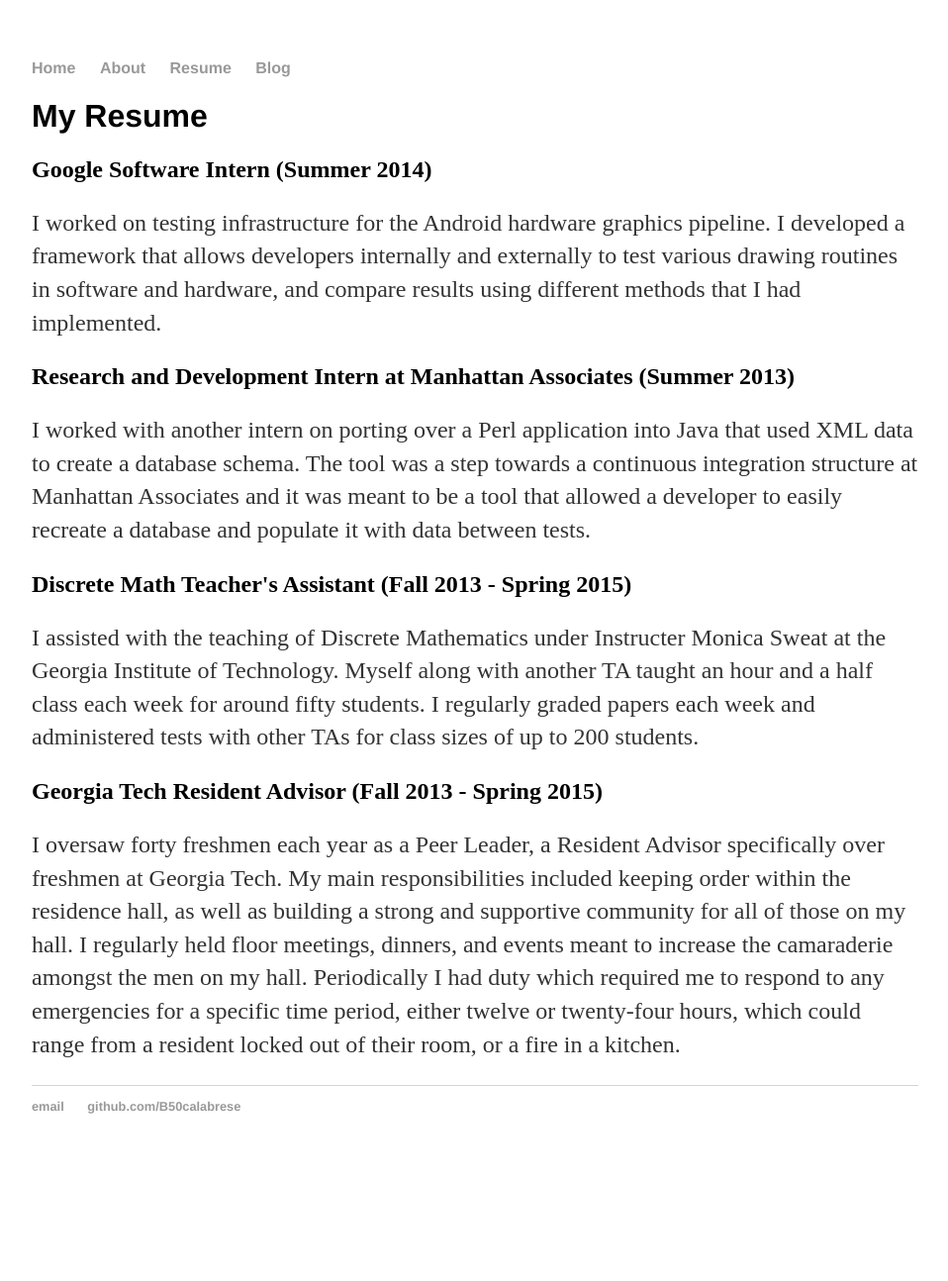
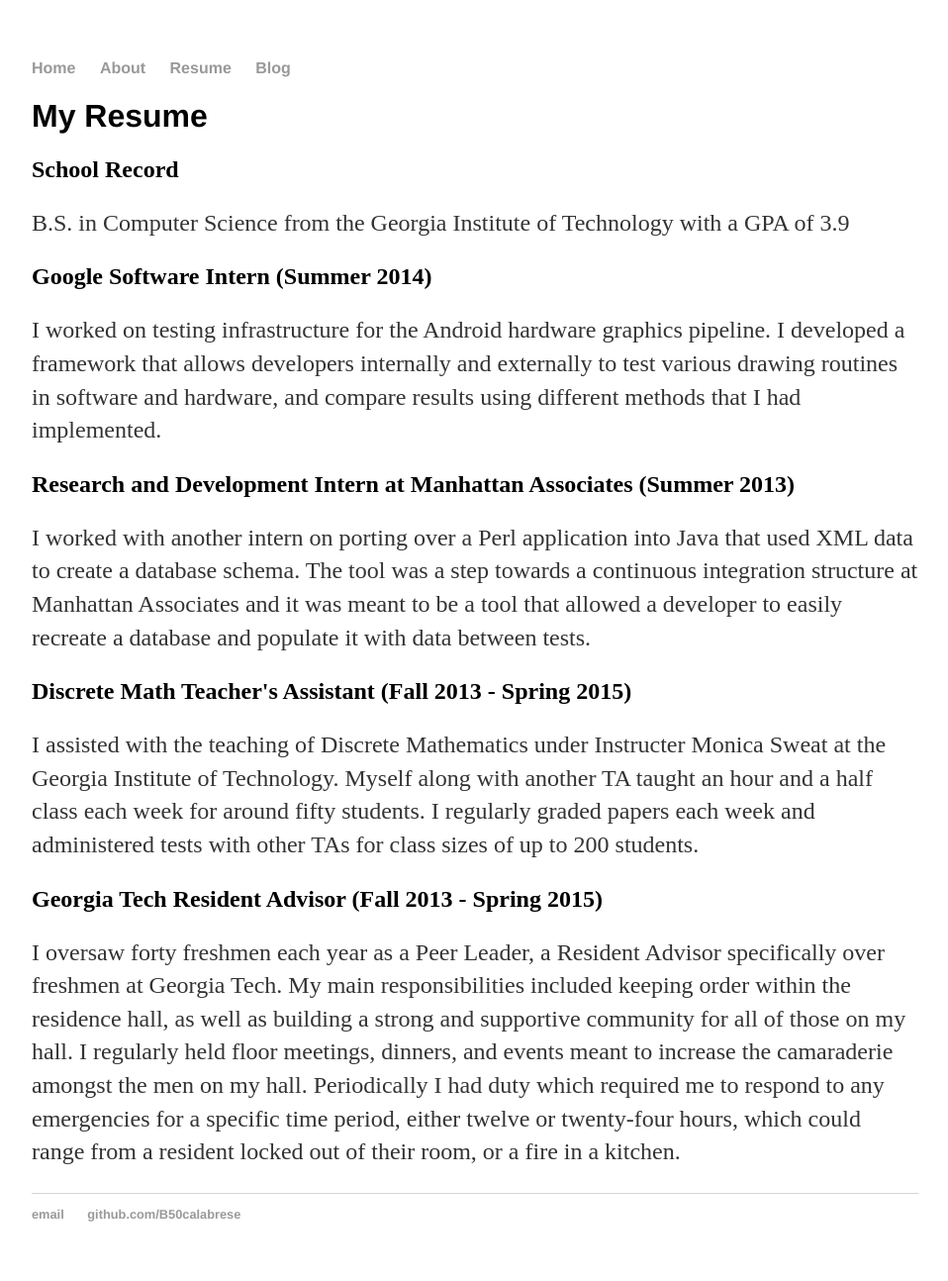
Before and after one commit to B50calabrese/B50calabrese.github.io, a Jekyll site: the page built from resume/index.html, in a window 1280 px wide. Shown: the whole page at 99% size, without its empty margins (160-1118 px from the left). Built offline with Jekyll 4.4.1, drawn with Linux system fonts in a browser that asks for light colours; before the commit the page ends 1185 px from its top, so only the background shows below that.

Commit message:
More resume stuff

```diff
--- a/resume/index.html
+++ b/resume/index.html
@@ -4,6 +4,12 @@ title: Antonio's Resume
 ---
 <div class="blurb">
 	<h1>My Resume</h1>
+
+	<h2>School Record</h2>
+	<p>
+		B.S. in Computer Science from the Georgia Institute of Technology with a
+		GPA of 3.9
+	</p>
 
 	<h2>Google Software Intern (Summer 2014)</h2>
 	<p>
```
